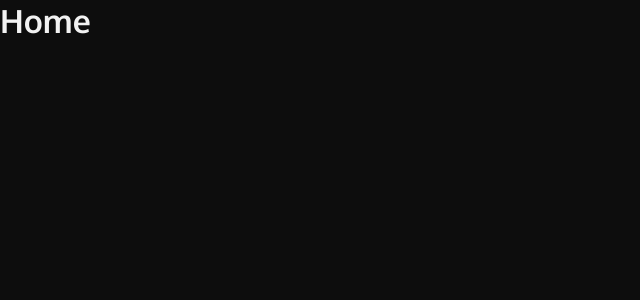
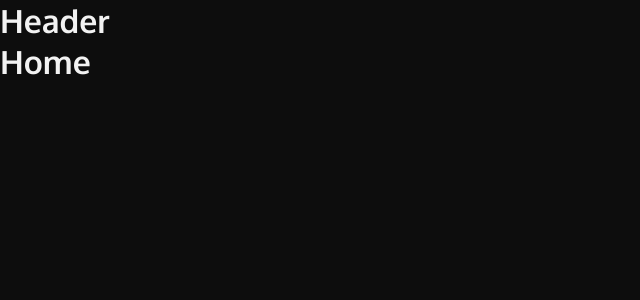
Before and after one commit to Jessica-Garcia/vehicle-registration, a React (Vite) app: page / in a window 1280 px wide. Shown: the top 300 px of the page, without its empty margins (0-640 px from the left). Built offline with nearby package versions, Linux system fonts and the light colour scheme.

Commit message:
refactor: route layout

```diff
--- a/src/Router.tsx
+++ b/src/Router.tsx
@@ -1,12 +1,15 @@
 import { Routes, Route } from "react-router-dom";
 import { Home } from "./pages/Home";
 import { History } from "./pages/History";
+import { DefaultLayout } from "./layouts/DefaultLayout";
 
 export const Router = () => {
   return (
     <Routes>
-      <Route path="/" element={<Home />} />
-      <Route path="/history" element={<History />} />
+      <Route path="/" element={<DefaultLayout />}>
+        <Route path="/" element={<Home />} />
+        <Route path="/history" element={<History />} />
+      </Route>
     </Routes>
   );
 };
--- /dev/null
+++ b/src/components/Header.tsx
@@ -0,0 +1,3 @@
+export const Header = () => {
+  return <h1>Header</h1>;
+};
--- /dev/null
+++ b/src/layouts/DefaultLayout.tsx
@@ -0,0 +1,11 @@
+import { Outlet } from "react-router-dom";
+import { Header } from "../components/Header";
+
+export const DefaultLayout = () => {
+  return (
+    <div>
+      <Header />
+      <Outlet />
+    </div>
+  );
+};
```
